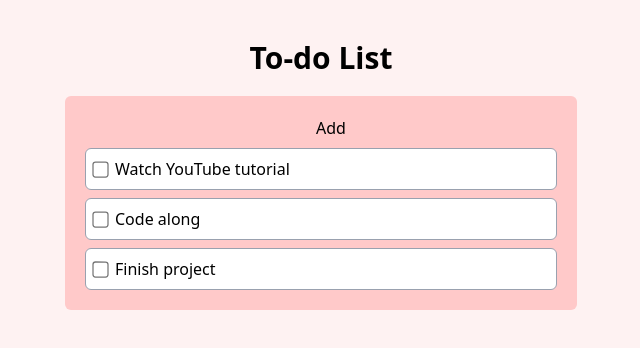
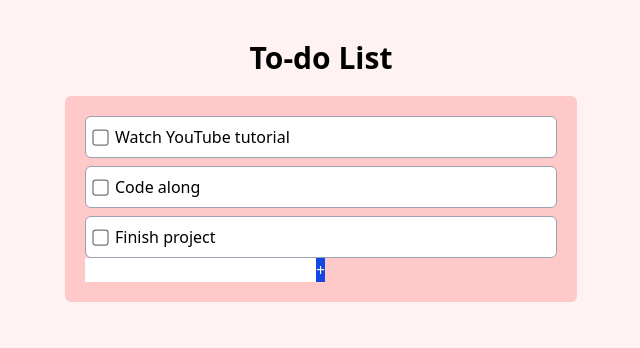
Before and after one commit to Daojim/to-do-list, a React (Vite) app: page / in a window 1280 px wide. Shown: the top 348 px of the page, without its empty margins (319-959 px from the left). Built offline with nearby package versions, Linux system fonts and the light colour scheme.

Commit message:
Add basic tailwind css to add form so it doesn't blend in

```diff
--- a/src/App.tsx
+++ b/src/App.tsx
@@ -43,11 +43,11 @@ function App() {
         <h1 className="font-bold text-3xl text-center">To-do List</h1>
         <div className="max-w-lg mx-auto bg-red-200 rounded-md p-5">
           <div className="space-y-2">
-            <AddToDoForm onAdd={handleAdd} />
             {todos.map((todo) => (
               <TodoItem key={todo.id} todo={todo} onToggle={handleToggle} />
             ))}
           </div>
+          <AddToDoForm onAdd={handleAdd} />
         </div>
       </main>
     </>
--- a/src/components/AddTodoForm.tsx
+++ b/src/components/AddTodoForm.tsx
@@ -18,8 +18,17 @@ function AddToDoForm({ onAdd }: AddToDoFormProps) {
     <>
       {/* Create form to add a to-do */}
       <form onSubmit={handleSubmit}>
-        <input value={text} onChange={(e) => setText(e.target.value)}></input>
-        <button type="submit">Add</button>
+        <input
+          className="items-center bg-white "
+          value={text}
+          onChange={(e) => setText(e.target.value)}
+        ></input>
+        <button
+          className="text-amber-50 bg-blue-700 hover:bg-amber-300"
+          type="submit"
+        >
+          +
+        </button>
       </form>
     </>
   );
```
